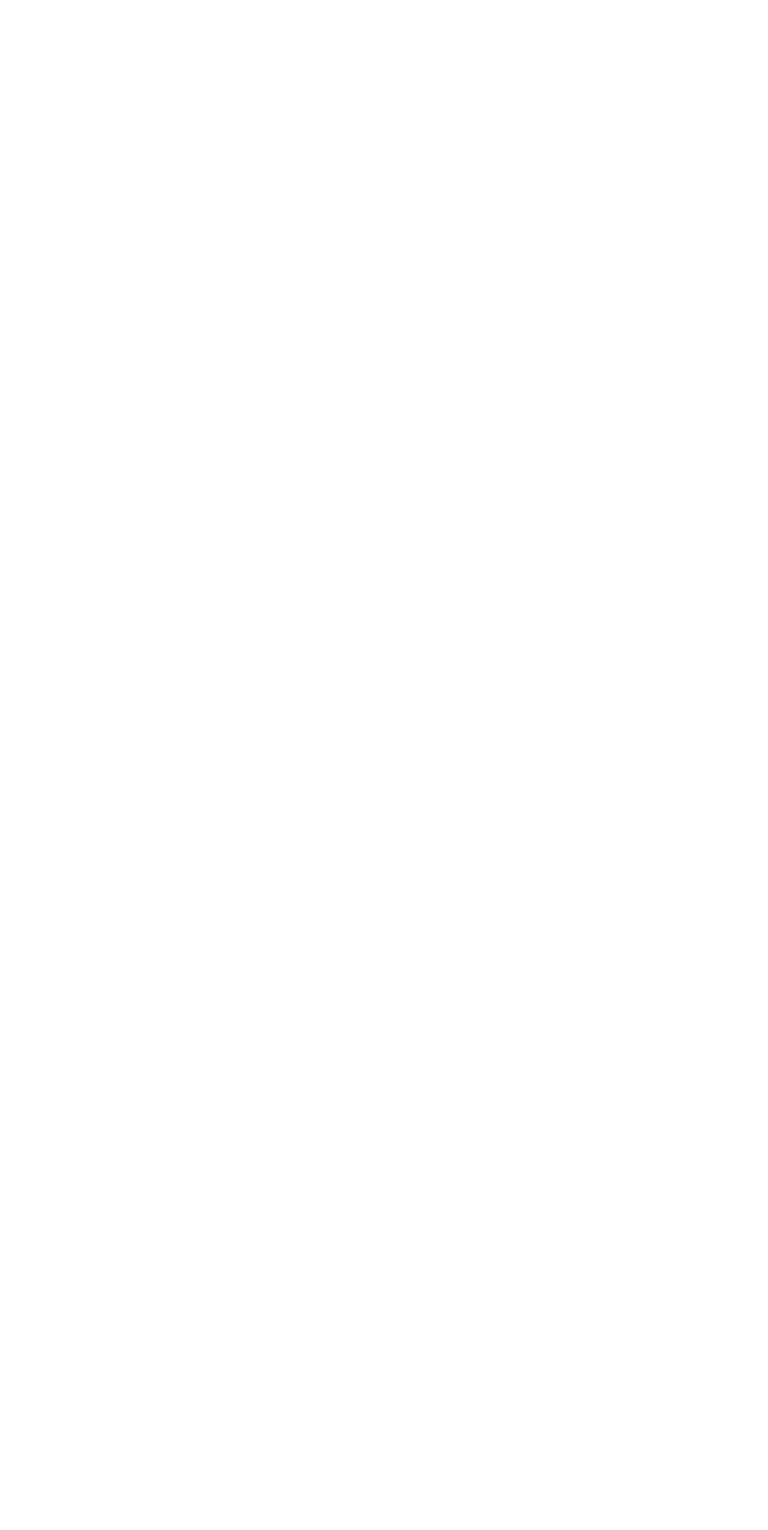
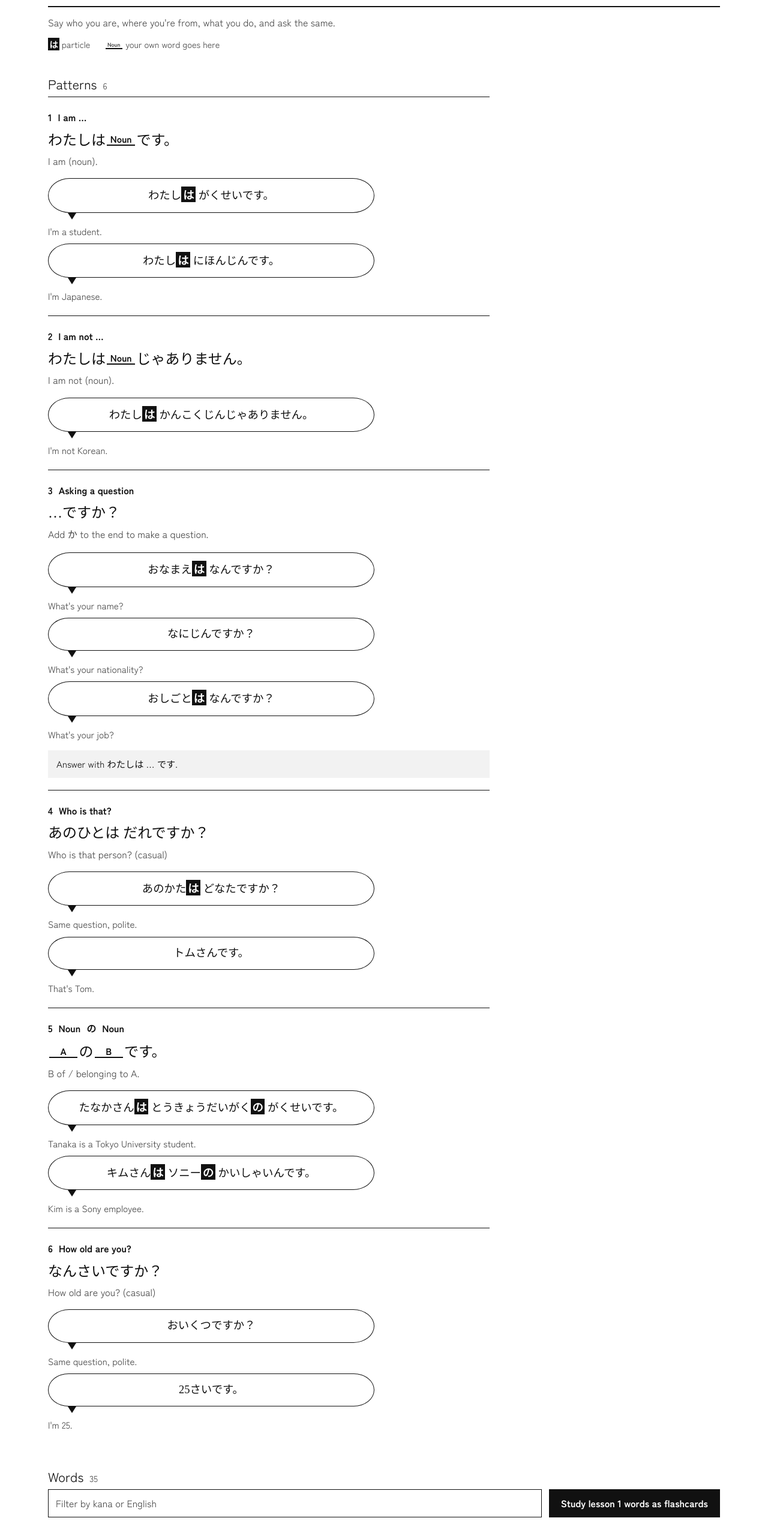
Before and after one commit to kiiyokami/nihongo-notes, a SvelteKit app: page /lessons/1 in a window 1280 px wide. Shown: the part 246-2797 px from the top of the page at 60% size. Before the commit the page ends 800 px from the top, so only its background shows below. Built offline with nearby package versions, Linux system fonts and the light colour scheme; a web font is replaced by a local one.

Commit message:
Lesson pages: panels, speech bubbles, word list, pager

```diff
--- a/src/routes/lessons/[n]/+page.svelte
+++ b/src/routes/lessons/[n]/+page.svelte
@@ -1,6 +1,265 @@
 <script lang="ts">
+	import { goto } from '$app/navigation';
+	import { lessons } from '$lib/content';
+	import { app, save } from '$lib/state/app.svelte';
+	import { filterWords } from '$lib/study/words';
+	import ChapterHeader from '$lib/ui/ChapterHeader.svelte';
+	import ChapterStrip from '$lib/ui/ChapterStrip.svelte';
+	import Markup from '$lib/ui/Markup.svelte';
+	import Bubble from '$lib/ui/Bubble.svelte';
+	import Speak from '$lib/ui/Speak.svelte';
+
 	let { data } = $props();
+	const lesson = $derived(data.lesson);
+	const index = $derived(lessons.indexOf(lesson));
+	const prev = $derived(lessons[index - 1]);
+	const next = $derived(lessons[index + 1]);
+
+	let query = $state('');
+	let searchEl = $state<HTMLInputElement>();
+	const shown = $derived(filterWords(lesson.words, query));
+
+	$effect(() => {
+		if (!app.ready) return;
+		app.lastLesson = lesson.n;
+		save('lastLesson');
+	});
+	// a new lesson starts with an empty filter
+	$effect(() => {
+		lesson.n;
+		query = '';
+	});
+
+	function studyWords() {
+		app.cards = { ...app.cards, lessons: [lesson.n] };
+		save('cards');
+		goto('/flashcards/');
+	}
+	function clearFilter() {
+		query = '';
+		searchEl?.focus();
+	}
 </script>
 
-<svelte:head><title>Lesson {data.lesson.n} · Nihongo Notes</title></svelte:head>
-<h1>Lesson {data.lesson.n}</h1>
+<svelte:head><title>Lesson {lesson.n}: {lesson.title} · Nihongo Notes</title></svelte:head>
+
+<ChapterStrip current={lesson.n} />
+<ChapterHeader num={lesson.n} title={lesson.title} kicker={`第${lesson.n}課 · Lesson ${lesson.n} of ${lessons.length}`} />
+<p class="goal"><Markup text={lesson.goal} /></p>
+<ul class="legend">
+	<li><mark class="p" lang="ja">は</mark> particle</li>
+	<li><span class="slot">Noun</span> your own word goes here</li>
+</ul>
+
+<h2>Patterns <span class="count">{lesson.patterns.length}</span></h2>
+<ol class="panels">
+	{#each lesson.patterns as p, i (lesson.n + ':' + i)}
+		<li>
+			<h3><span class="num" aria-hidden="true">{i + 1}</span> <Markup text={p.title} /></h3>
+			<p class="formula" lang="ja"><Markup text={p.formula} /></p>
+			{#if p.meaning}<p class="meaning"><Markup text={p.meaning} /></p>{/if}
+			{#if p.table}
+				<!-- a table that scrolls sideways must take keyboard focus, or keyboard users can't scroll it -->
+				<!-- svelte-ignore a11y_no_noninteractive_tabindex -->
+				<div class="table-scroll" tabindex="0" role="region" aria-label={p.title}>
+					<table>
+						<thead><tr>{#each p.table.head as h}<th scope="col"><Markup text={h} /></th>{/each}</tr></thead>
+						<tbody>
+							{#each p.table.rows as row}
+								<tr>
+									<th scope="row"><Markup text={row[0]} /></th>
+									{#each row.slice(1) as cell}<td><Markup text={cell} /></td>{/each}
+								</tr>
+							{/each}
+						</tbody>
+					</table>
+				</div>
+			{/if}
+			{#if p.examples}
+				<div class="bubbles">
+					{#each p.examples as [jp, en]}<Bubble {jp} {en} />{/each}
+				</div>
+			{/if}
+			{#if p.note}<p class="note"><Markup text={p.note} /></p>{/if}
+		</li>
+	{/each}
+</ol>
+
+<h2 id="words">Words <span class="count">{query.trim() ? `${shown.length} of ${lesson.words.length}` : lesson.words.length}</span></h2>
+<div class="word-tools">
+	<input type="search" bind:this={searchEl} bind:value={query} placeholder="Filter by kana or English" aria-label="Filter words" />
+	<button type="button" class="btn" onclick={studyWords}>Study lesson {lesson.n} words as flashcards</button>
+</div>
+{#if shown.length}
+	<ul class="words">
+		{#each shown as [jp, en]}
+			<li><span class="jp" lang="ja">{jp}</span><span class="en"><Markup text={en} /></span><Speak text={jp} /></li>
+		{/each}
+	</ul>
+{:else}
+	<div class="status words-empty">
+		<p>No words in lesson {lesson.n} match “{query.trim()}”.</p>
+		<button type="button" class="btn outline" onclick={clearFilter}>Clear the filter</button>
+	</div>
+{/if}
+
+<nav class="pager" aria-label="Previous and next lesson">
+	{#if prev}<a href="/lessons/{prev.n}/" rel="prev"><small>← Lesson {prev.n}</small><Markup text={prev.title} /></a>{:else}<span></span>{/if}
+	{#if next}<a href="/lessons/{next.n}/" rel="next" class="next"><small>Lesson {next.n} →</small><Markup text={next.title} /></a>{/if}
+</nav>
+
+<style>
+	.goal {
+		margin: 12px 0 0;
+		color: var(--soft);
+		max-width: 60ch;
+	}
+	.legend {
+		display: flex;
+		flex-wrap: wrap;
+		gap: 4px 24px;
+		margin: 12px 0 0;
+		padding: 0;
+		list-style: none;
+		font-size: 0.9rem;
+		color: var(--soft);
+	}
+	.panels {
+		list-style: none;
+		margin: 0;
+		padding: 0;
+		max-width: 46rem;
+	}
+	.panels > li {
+		padding: 20px 0;
+		border-top: 1px solid var(--ink);
+	}
+	h3 {
+		margin: 0;
+		font-size: 1rem;
+		display: flex;
+		gap: 10px;
+		align-items: baseline;
+	}
+	.num {
+		font-family: var(--f-title);
+	}
+	.formula {
+		margin: 6px 0 0;
+		font-size: clamp(1.25rem, 1.1rem + 0.8vw, 1.5rem);
+		line-height: 1.6;
+		overflow-wrap: anywhere;
+	}
+	.meaning {
+		margin: 2px 0 0;
+		color: var(--soft);
+	}
+	.bubbles {
+		display: grid;
+		gap: 8px;
+		margin-top: 16px;
+		max-width: 34rem;
+	}
+	.note {
+		margin: 14px 0 0;
+		padding: 10px 14px;
+		background: var(--subtle);
+		font-size: 0.95rem;
+	}
+	.table-scroll {
+		margin-top: 12px;
+		overflow-x: auto;
+	}
+	table {
+		border-collapse: collapse;
+		font-size: 0.95rem;
+	}
+	th,
+	td {
+		padding: 6px 16px 6px 0;
+		border-bottom: 1px solid var(--subtle);
+		text-align: left;
+		white-space: nowrap;
+	}
+	thead th {
+		font-size: 0.85rem;
+		color: var(--soft);
+		border-bottom-color: var(--ink);
+	}
+	tbody th {
+		font-weight: 400;
+		color: var(--soft);
+	}
+	.word-tools {
+		display: flex;
+		flex-wrap: wrap;
+		gap: 12px;
+		margin: 8px 0 16px;
+	}
+	input[type='search'] {
+		flex: 1 1 16rem;
+		min-width: 0;
+		min-height: 44px;
+		padding: 8px 12px;
+		border: 1px solid var(--ink);
+		background: var(--paper);
+	}
+	input[type='search']::placeholder {
+		color: var(--soft);
+	}
+	.words {
+		list-style: none;
+		margin: 0;
+		padding: 0;
+		display: grid;
+		grid-template-columns: repeat(auto-fill, minmax(16rem, 1fr));
+		column-gap: 32px;
+	}
+	.words li {
+		display: flex;
+		align-items: center;
+		gap: 12px;
+		min-height: 52px;
+		border-bottom: 1px solid var(--subtle);
+	}
+	.words .jp {
+		font-size: 1.1rem;
+		overflow-wrap: anywhere;
+	}
+	.words .en {
+		margin-left: auto;
+		color: var(--soft);
+		font-size: 0.92rem;
+		text-align: right;
+	}
+	.words-empty p {
+		margin: 0 0 12px;
+	}
+	.pager {
+		display: grid;
+		grid-template-columns: 1fr 1fr;
+		gap: 12px;
+		margin-top: 48px;
+		padding-top: 24px;
+		border-top: 2px solid var(--ink);
+	}
+	.pager a {
+		display: flex;
+		flex-direction: column;
+		gap: 2px;
+		min-height: 44px;
+		padding: 10px 0;
+		text-decoration: none;
+	}
+	.pager a:hover {
+		text-decoration: underline;
+	}
+	.pager .next {
+		grid-column: 2;
+		align-items: flex-end;
+		text-align: right;
+	}
+	.pager small {
+		color: var(--soft);
+	}
+</style>
```
Also changed, not shown: 1 other file (tests, documents, lock files or other folders).
